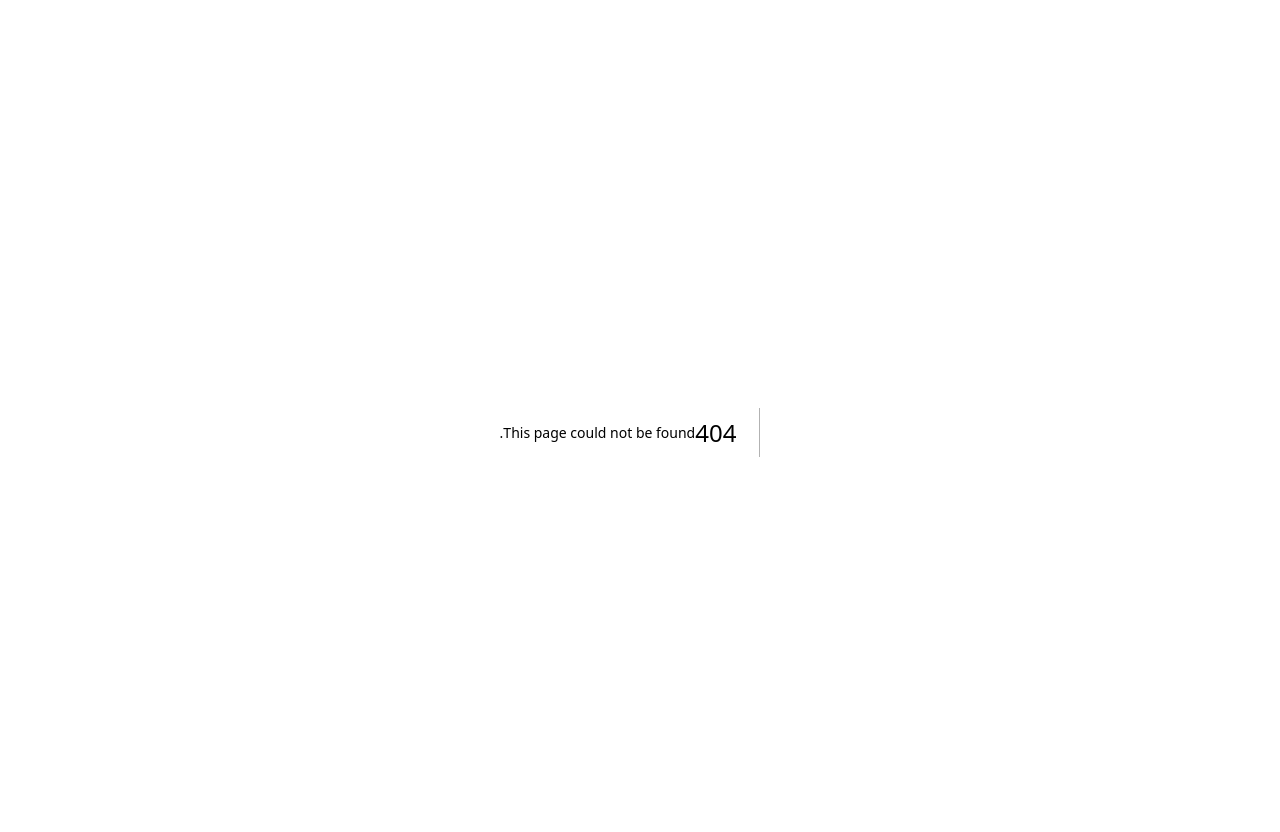
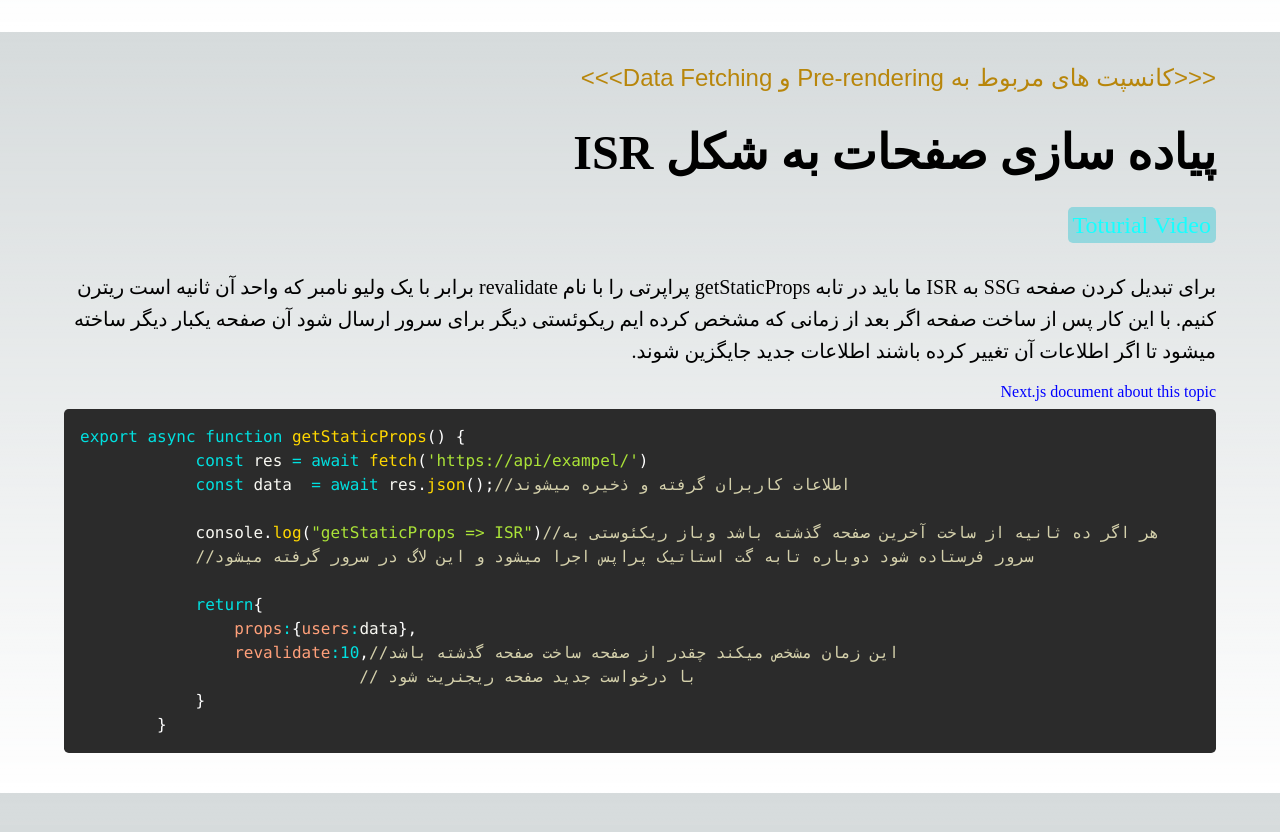
Before and after one commit to mosalehkamali/nextjs-tutorial, a Next.js app: page /Pre-rendering-Data-Fetching/ISRTemplate in a window 1280 px wide. Before the commit this address had no page. Shown: the top 832 px of the page. Built offline with nearby package versions, Linux system fonts and the light colour scheme.

Commit message:
ISRTemplate

```diff
--- a/data/db.json
+++ b/data/db.json
@@ -100,6 +100,12 @@
             "title":"مفهوم ISR",
             "path":"ISRConcept",
             "lessonLink":"https://sabzlearn.ir/lesson/45-27944/"
+           },
+           {
+            "id":117,
+            "title":"پیاده سازی صفحات به شکل ISR",
+            "path":"ISRTemplate",
+            "lessonLink":"https://sabzlearn.ir/lesson/45-27945/"
            }
 
         ]
--- /dev/null
+++ b/pages/Pre-rendering-Data-Fetching/ISRTemplate.js
@@ -0,0 +1,33 @@
+import React from 'react'
+import TopicHeader from '@/components/module/TopicHeader'
+import Link from 'next/link'
+import CodeBox from '@/components/module/CodeBox'
+
+function ISRTemplate() {
+  return (
+    <>
+     <TopicHeader></TopicHeader>
+     <p className='topic-text'>
+    برای تبدیل کردن صفحه SSG به ISR ما باید در تابه getStaticProps پراپرتی را با نام revalidate برابر با یک ولیو نامبر که واحد آن ثانیه است ریترن کنیم. با این کار پس از ساخت صفحه اگر بعد از زمانی که مشخص کرده ایم ریکوئستی دیگر برای سرور ارسال شود آن صفحه یکبار دیگر ساخته میشود تا اگر اطلاعات آن تغییر کرده باشند اطلاعات جدید جایگزین شوند.
+    </p>
+    <Link className='topic-link' href="https://nextjs.org/docs/pages/building-your-application/rendering/static-site-generation">Next.js document about this topic</Link>
+    <CodeBox code={
+        `export async function getStaticProps() {
+            const res = await fetch('https://api/exampel/')
+            const data  = await res.json();//اطلاعات کاربران گرفته و ذخیره میشوند
+
+            console.log("getStaticProps => ISR")//هر اگر ده ثانیه از ساخت آخرین صفحه گذشته باشد وباز ریکئوستی به
+            //سرور فرستاده شود دوباره تابه گت استاتیک پراپس اجرا میشود و این لاگ در سرور گرفته میشود
+
+            return{
+                props:{users:data},
+                revalidate:10,//این زمان مشخص میکند چقدر از صفحه ساخت صفحه گذشته باشد
+                             // با درخواست جدید صفحه ریجنریت شود
+            }
+        }`
+    }></CodeBox>
+    </>
+  )
+}
+
+export default ISRTemplate
```
